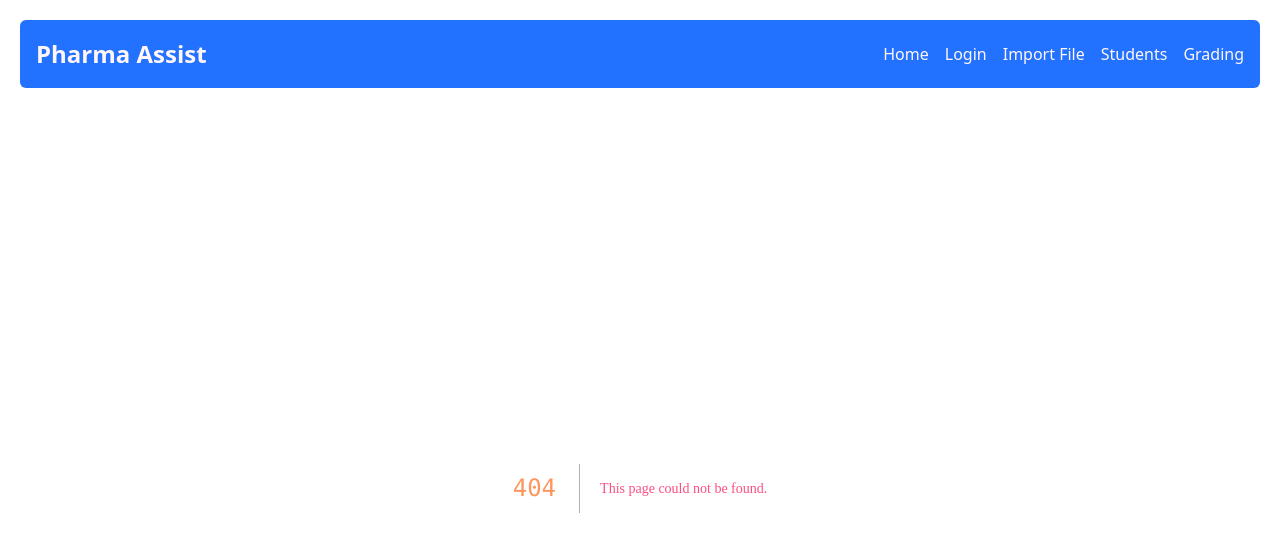
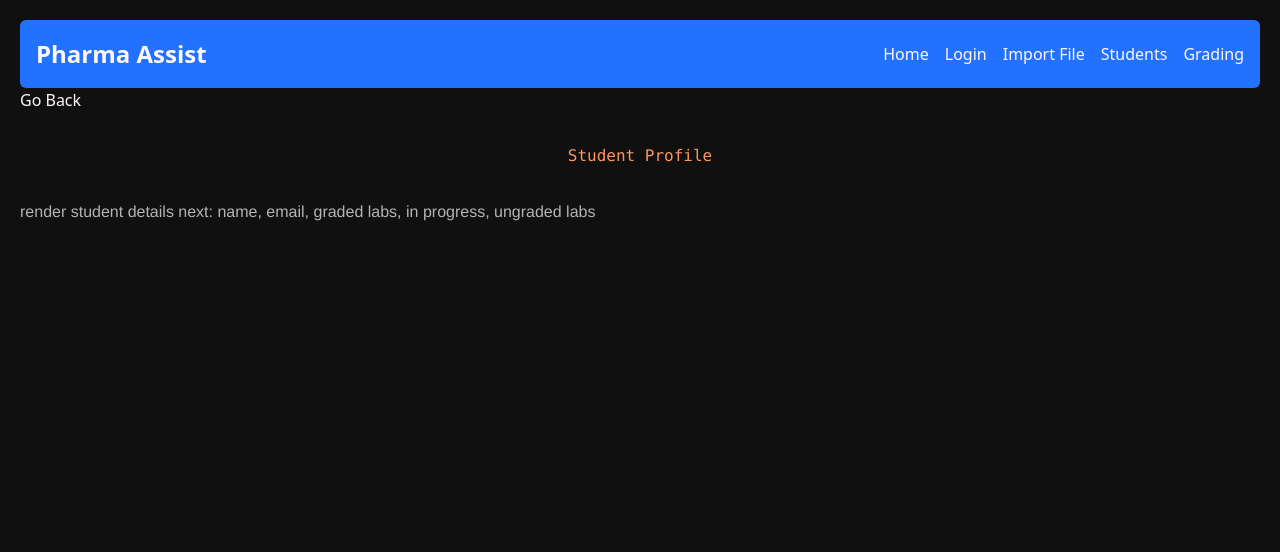
Before and after one commit to JinPlanter/Pharma-Assist, a Next.js app: page /Students/1 in a window 1280 px wide. Before the commit this address had no page. Shown: the top 552 px of the page. Built offline with nearby package versions, Linux system fonts and the light colour scheme.

Commit message:
added dynamic routing for student

```diff
--- /dev/null
+++ b/app/Students/[studentid]/page.js
@@ -0,0 +1,25 @@
+
+"use client";
+import React from 'react';
+
+import { useRouter } from 'next/navigation';
+
+
+
+const StudentPage = () => {
+    const router = useRouter();
+    console.log(router.query);
+
+    const handleGoBack = () => {
+        router.push('/Students');
+    }
+  return (
+    <div>
+        <button onClick={handleGoBack}>Go Back</button>
+        <h1> Student Profile</h1>
+        <p> render student details next: name, email, graded labs, in progress, ungraded labs</p>
+    </div>
+  )
+}
+
+export default StudentPage;
--- a/app/Students/components/search-bar.js
+++ b/app/Students/components/search-bar.js
@@ -1,5 +1,6 @@
 import React, {useState, useEffect} from 'react'
 import styles from './search-bar.module.css'
+import Link from 'next/link';
 
 const SearchBar = ({ data }) => {
     const [searchInput, setSearchInput] = useState('');
@@ -50,13 +51,18 @@ const SearchBar = ({ data }) => {
             {searchResults.length > 0 && (
             <ul className = {`${styles.searchResults}` }>
                 {searchResults.map((result) => (
+                    <button className={styles.studentDetails} key={result.id} onClick={() => console.log(result)}>
                     <li className={styles.studentDetails} key={result.id}>
                         <div>
                             <p>{result.name}</p>
                             <p>{result.class}</p>
                             <p>{result.studentid}</p>
+                            <Link href={`/Students/${result.studentid}`}>
+                                View Profile
+                            </Link>
                         </div>
                     </li>
+                    </button>
                 ))}
             </ul>
         )}
```
